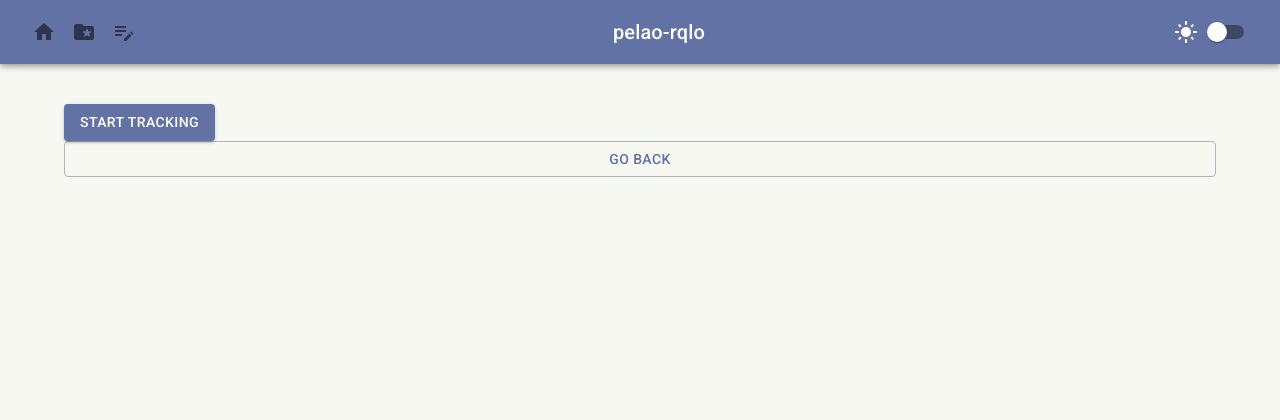
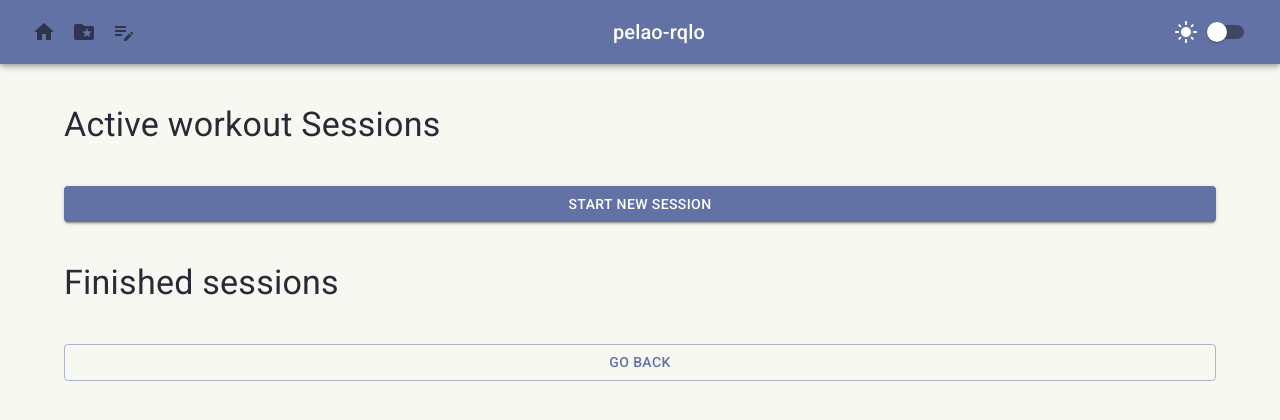
Before and after one commit to v4rgas/HairlessLifting, a React (Vite) app: page /tracker in a window 1280 px wide. Shown: the top 420 px of the page. Built offline with nearby package versions, Linux system fonts and the light colour scheme.

Commit message:
refactor: Update SplitViewer component to adjust grid item size

```diff
--- a/src/DeleteButton.jsx
+++ b/src/DeleteButton.jsx
@@ -1,9 +1,34 @@
-import CloseIcon from '@mui/icons-material/Close';
+import { Button, Dialog, DialogActions, DialogContent, DialogTitle } from '@mui/material';
+
 import DeleteIcon from '@mui/icons-material/Delete';
 import { IconButton } from '@mui/material';
+import { useState } from 'react';
 
 export default function DeleteButton({ onClick = () => { }, sx = {} }) {
-    return <IconButton onClick={onClick} sx={sx}>
-        <DeleteIcon />
-    </IconButton>
+    const [open, setOpen] = useState(false);
+
+    const handleDelete = () => {
+        setOpen(false);
+        onClick();
+    };
+
+    return (
+        <>
+            <IconButton onClick={() => setOpen(true)} sx={sx}>
+                <DeleteIcon />
+            </IconButton>
+            <Dialog open={open} onClose={() => setOpen(false)}>
+                <DialogTitle>Confirm deletion</DialogTitle>
+                <DialogContent>
+                    Are you sure you want to delete this item
+                </DialogContent>
+                <DialogActions>
+                    <Button onClick={() => setOpen(false)}>Cancel</Button>
+                    <Button onClick={handleDelete} autoFocus>
+                        Delete
+                    </Button>
+                </DialogActions>
+            </Dialog>
+        </>
+    );
 }
--- a/src/PlayVideoButton.jsx
+++ b/src/PlayVideoButton.jsx
@@ -1,8 +1,8 @@
 import { IconButton } from "@mui/material"
 import YouTubeIcon from '@mui/icons-material/YouTube';
 
-export default function PlayVideoButton({ videoUrl }) {
-    return <IconButton href={videoUrl} target="_blank" size='small'>
+export default function PlayVideoButton({ videoUrl, sx = {} }) {
+    return <IconButton href={videoUrl} sx={sx} target="_blank">
         <YouTubeIcon />
     </IconButton>
 }
--- a/src/SplitCreator/WorkoutSelectionTable/WorkoutSelectionTable.jsx
+++ b/src/SplitCreator/WorkoutSelectionTable/WorkoutSelectionTable.jsx
@@ -1,4 +1,4 @@
-import { Box, Button, Divider, Paper, Stack, Table, TableBody, TableCell, TableContainer, TableHead, TableRow, Typography } from '@mui/material'
+import { Box, Button, Divider, Grid, Paper, Stack, Table, TableBody, TableCell, TableContainer, TableHead, TableRow, Typography } from '@mui/material'
 import { useEffect, useState } from 'react'
 
 import DeleteButton from '../../DeleteButton';
@@ -24,11 +24,10 @@ function WorkoutSelectionTable({ name, onSelectionChange, defaultWorkouts = [],
 
   return (
     <TableContainer component={Paper} elevation={5} sx={{ width: 1 }}>
-      <Stack direction='row' justifyContent='space-between' alignItems='center' width={1}>
-        <Box />
-        <Typography variant='h5' sx={{ p: 1, width: 1, textAlign: 'center' }}>{name} </Typography>
+      <Box sx={{ display: 'flex', alignItems: 'center', justifyContent: 'space-between', p: 1 }}>
+        <Typography variant='h5' sx={{ textAlign: 'center', flexGrow: 1 }}>{name}</Typography>
         <DeleteButton onClick={onDelete} />
-      </Stack>
+      </Box>
       <Divider />
       <Table sx={{ tableLayout: 'fixed' }}>
         <TableHead>
@@ -40,14 +39,11 @@ function WorkoutSelectionTable({ name, onSelectionChange, defaultWorkouts = [],
             <TableCell>
               <Typography variant="h6">Excercise</Typography>
             </TableCell>
-
-            <TableCell padding='checkbox' >
-              {/* <Typography variant="h6">Video</Typography> */}
+            <TableCell width={100}>
+              <Typography textOverflow={"wrap"} variant="h6">Actions</Typography>
             </TableCell>
 
-            <TableCell padding='checkbox'>
-              {/* <Typography variant="h6">Delete</Typography> */}
-            </TableCell>
+
           </TableRow>
         </TableHead>
 
--- a/src/SplitCreator/WorkoutSelectionTable/WorkoutSelectionTableRow.jsx
+++ b/src/SplitCreator/WorkoutSelectionTable/WorkoutSelectionTableRow.jsx
@@ -25,12 +25,13 @@ export default function WorkoutSelectionTableRow({ onSelectionChange, onDelete,
                     onSelectionChange({ muscle: currentSelectedMuscle, excer: e.target.value })
                 }} />
             </TableCell>
-            <TableCell>
-                {currentSelectedExcer.link && <PlayVideoButton videoUrl={currentSelectedExcer.link} />}
-            </TableCell>
-            <TableCell>
+            <TableCell align="center" sx={{ justifyContent: 'space-between', display: 'flex' }}>
+                <PlayVideoButton videoUrl={currentSelectedExcer.link} />
                 <DeleteButton onClick={onDelete} />
             </TableCell>
+            {/* <TableCell align="center">
+
+            </TableCell> */}
         </TableRow>
     )
 }
--- a/src/SplitTracker/SplitTracker.jsx
+++ b/src/SplitTracker/SplitTracker.jsx
@@ -1,18 +1,41 @@
-import { Button, Container } from "@mui/material";
+import { Button, Container, Stack, Typography } from "@mui/material";
 
 import GoBackButton from "../GoBackButton";
+import { useNavigate } from "react-router-dom";
 import { useParams } from "react-router-dom";
 import useStorage from "../utils/useStorage";
 
 export default function SplitTracker() {
+    const { createSession, getSessions } = useStorage();
+    const navigate = useNavigate();
+    const sessions = getSessions();
 
-
-
+    console.log(sessions)
 
     return (
         <Container>
-            <Button variant="contained" onClick={() => console.log("hello")}>Start tracking</Button>
-            <GoBackButton />
+            <Stack spacing={5}>
+                <Typography variant="h4">Active workout Sessions</Typography>
+                {Object.values(sessions).filter(session => !session.finishDate).map((session) => {
+                    return <Button variant="contained" color="secondary" key={session.id}
+                        onClick={() => navigate(`/tracker/${session.id}`)}>
+                        Session {session.id}
+                    </Button>
+                })}
+                <Button variant="contained" onClick={() => {
+                    const sessionId = createSession();
+                    navigate(`/tracker/${sessionId}`);
+                }}
+                >Start new session</Button>
+                <Typography variant="h4"> Finished sessions</Typography>
+                {Object.values(sessions).filter(session => session.finishDate).map((session) => {
+                    return <Button variant="contained" color="secondary" key={session.id}
+                        onClick={() => navigate(`/tracker/${session.id}`)}>
+                        Session {session.id}
+                    </Button>
+                })}
+                <GoBackButton />
+            </Stack>
         </Container>
     );
 }
--- /dev/null
+++ b/src/SplitTracker/WorkoutSessionLogger.jsx
@@ -0,0 +1,31 @@
+import { Button, Container } from "@mui/material";
+import { useEffect, useState } from "react";
+
+import GoBackButton from "../GoBackButton";
+import { useParams } from "react-router-dom";
+import useStorage from "../utils/useStorage";
+
+export default function WorkoutSessionLogger() {
+    const { sessionId } = useParams();
+    const { getSession, saveSession } = useStorage();
+    const [session, setSession] = useState({})
+
+    useEffect(() => {
+        setSession(getSession(sessionId))
+        console.log(sessionId)
+    }, [sessionId, getSession])
+
+
+    return (
+        <Container>
+            <Button onClick={() => {
+
+            }}>Add exercises from split</Button>
+            <Button onClick={() => {
+                session.finishDate = Date.now()
+                saveSession(session)
+            }}>End session</Button>
+            <GoBackButton />
+        </Container>
+    );
+}
--- a/src/main.jsx
+++ b/src/main.jsx
@@ -16,6 +16,7 @@ import SavedSplits from './SavedSplits/SavedSplits.jsx';
 import SplitCreator from './SplitCreator/SplitCreator.jsx';
 import SplitTracker from './SplitTracker/SplitTracker.jsx';
 import SplitViewer from './SplitViewer.jsx/SplitViewer.jsx';
+import WorkoutSessionLogger from './SplitTracker/WorkoutSessionLogger.jsx';
 
 const router = createBrowserRouter([
   {
@@ -42,6 +43,10 @@ const router = createBrowserRouter([
         path: "/tracker",
         element: <SplitTracker />
       },
+      {
+        path: "/tracker/:sessionId",
+        element: <WorkoutSessionLogger />
+      },
 
     ]
   },
--- a/src/utils/atoms.jsx
+++ b/src/utils/atoms.jsx
@@ -3,4 +3,4 @@ import { atomWithStorage } from 'jotai/utils'
 
 export const darkModeAtom = atomWithStorage("darkMode", window.matchMedia('(prefers-color-scheme: dark)').matches)
 export const splitsAtom = atomWithStorage("splits", {})
-export const activeTrainingPrograms = atomWithStorage("activeTrainingPrograms", {})
+export const workoutSessionsAtom = atomWithStorage("workoutSessions", {})
--- a/src/utils/useStorage.jsx
+++ b/src/utils/useStorage.jsx
@@ -1,12 +1,16 @@
 import { atom, useAtom, useAtomValue } from "jotai"
-
-import { splitsAtom } from "./atoms"
+import { splitsAtom, workoutSessionsAtom } from "./atoms"
 
 export default function useStorage() {
     const [splits, setSplits] = useAtom(splitsAtom)
+    const [workoutSessions, setWorkoutSessions] = useAtom(workoutSessionsAtom)
 
     const cloneSplits = () => {
         return { ...splits }
+    }
+
+    const cloneWorkoutSessions = () => {
+        return { ...workoutSessions }
     }
 
     return {
@@ -24,7 +28,31 @@ export default function useStorage() {
             const newSplits = cloneSplits()
             delete newSplits[splitId]
             setSplits(newSplits)
+        },
+
+        createSession: () => {
+            const newWorkoutSessions = cloneWorkoutSessions()
+            const newSessionId = Date.now()
+            newWorkoutSessions[newSessionId] = {
+                id: newSessionId,
+                workouts: []
+            }
+            setWorkoutSessions(newWorkoutSessions)
+            return newSessionId
+        },
+
+        getSession: (sessionId) => {
+            return workoutSessions[sessionId]
+        },
+
+        saveSession: (session) => {
+            const newWorkoutSessions = cloneWorkoutSessions()
+            newWorkoutSessions[session.id] = session
+            setWorkoutSessions(newWorkoutSessions)
+        },
+
+        getSessions: () => {
+            return workoutSessions
         }
-
     }
 }
```
Also changed, not shown: src/SavedSplits/SavedSplits.jsx (+13 -1 lines).
